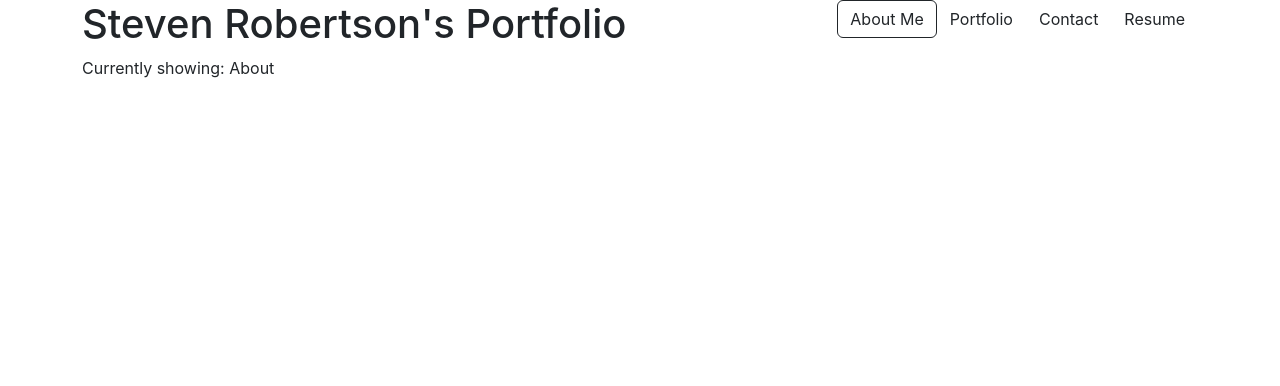
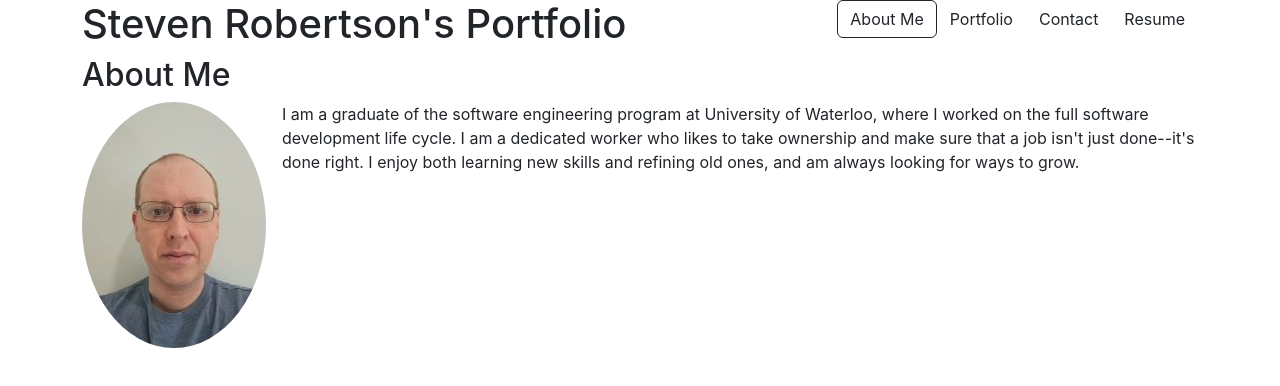
Before and after one commit to s2robertson/react-portfolio, a React (Create React App) app: page / in a window 1280 px wide. Shown: the top 386 px of the page. Built offline with nearby package versions, Linux system fonts and the light colour scheme.

Commit message:
added about page

```diff
--- a/src/App.js
+++ b/src/App.js
@@ -1,6 +1,6 @@
 import { useState } from 'react';
 import Header from './Header';
-import './App.css';
+import AboutPage from './pages/AboutPage';
 
 export const PAGE_NAMES = {
     ABOUT: 'About',
@@ -13,10 +13,16 @@ Object.freeze(PAGE_NAMES);
 function App() {
     const [activePage, setActivePage] = useState(PAGE_NAMES.ABOUT);
 
+    let page;
+    switch (activePage) {
+        default:
+            page = <AboutPage />
+    }
+
     return (
         <div className="container">
             <Header activePage={activePage} onNavigate={setActivePage} />
-            <p>Currently showing: {activePage}</p>
+            {page}
         </div>
     );
 }
--- /dev/null
+++ b/src/pages/AboutPage.js
@@ -0,0 +1,19 @@
+import photo from '../steven-small.jpg';
+
+function AboutPage() {
+    return (
+        <main>
+            <h2>About Me</h2>
+            <div>
+                <img
+                    src={photo}
+                    alt='A photo of Steven'
+                    className='float-start mb-3 me-3 rounded-circle'
+                />
+                <p>I am a graduate of the software engineering program at University of Waterloo, where I worked on the full software development life cycle. I am a dedicated worker who likes to take ownership and make sure that a job isn't just done--it's done right. I enjoy both learning new skills and refining old ones, and am always looking for ways to grow.</p>
+            </div>
+        </main>
+    )
+}
+
+export default AboutPage;
```
Also changed, not shown: src/steven-small.jpg (added).
